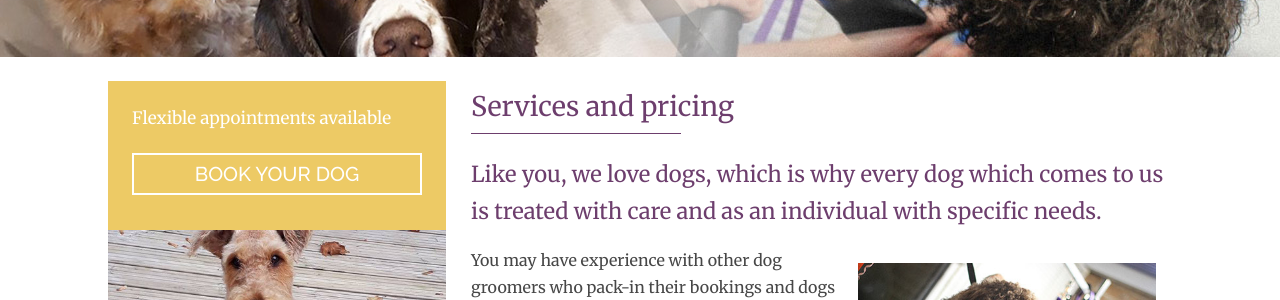
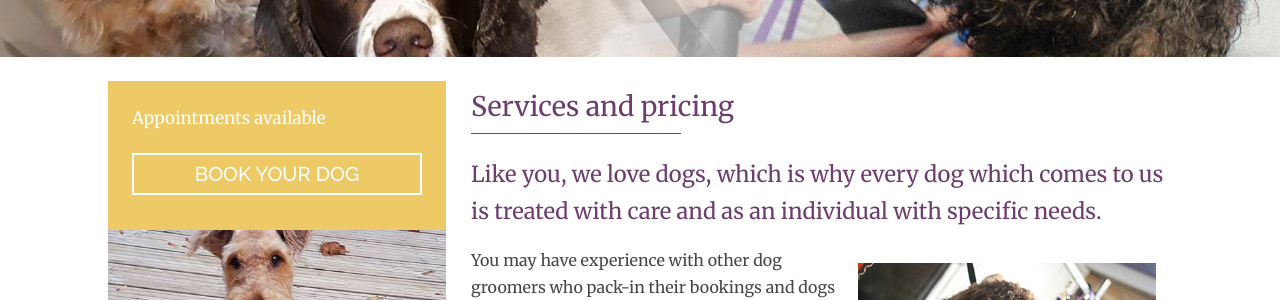
Before and after one commit to dog-grooming-nottingham/dog-grooming-nottingham.github.io, a Jekyll site: the page built from services/index.html, in a window 1280 px wide and 900 px high. Shown: the part 446-746 px from the top of the window. Built offline with Jekyll 4.4.1, drawn with Linux system fonts in a browser that asks for light colours.

Commit message:
Content changes

```diff
--- a/services/index.html
+++ b/services/index.html
@@ -13,7 +13,7 @@ excerpt: We offer many kinds of dog groom from a full wash, cut and finish to a
 
 		<div class="sidebar">
 			<div class="sidebar__cta">
-				<h1>Flexible appointments available</h1>
+				<h1>Appointments available</h1>
 				<a href="/book" class="btn">Book your dog</a>
 			</div>
 		</div>
```
